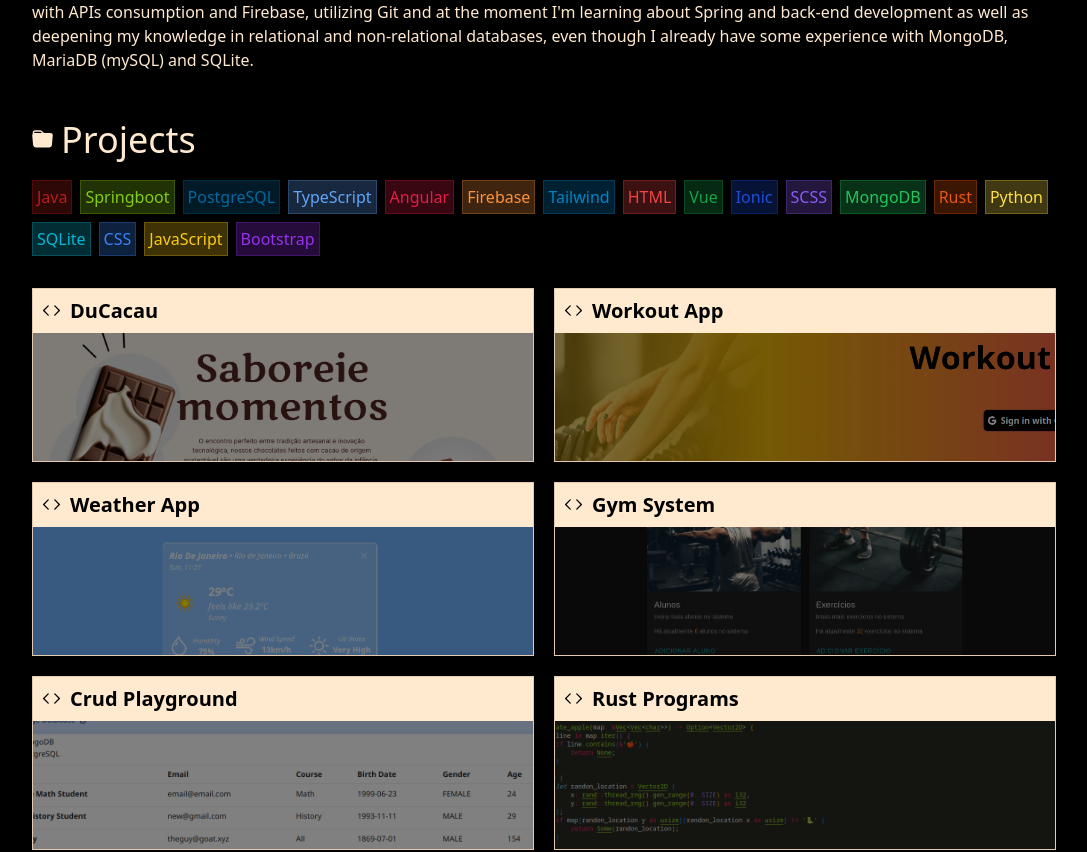
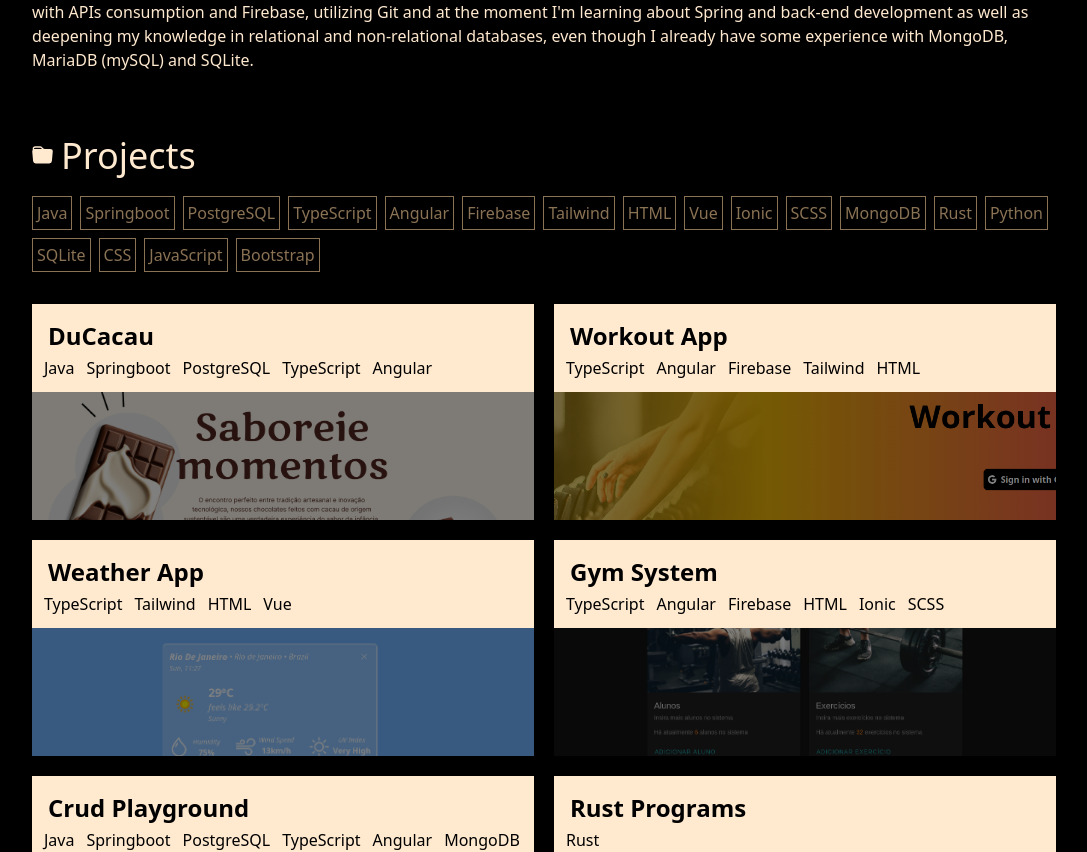
Before and after one commit to Edhet/eduardop, an Angular app: page / in a window 1280 px wide. Shown: the part 1463-2315 px from the top of the page, without its empty margins (96-1183 px from the left). Built offline with nearby package versions, Linux system fonts and the light colour scheme.

Commit message:
New project card and list design

```diff
--- a/src/app/components/footer/footer.component.html
+++ b/src/app/components/footer/footer.component.html
@@ -1,5 +1,5 @@
 <footer class="flex flex-row flex-wrap text-bAlmond min-w-min px-4 p-2 my-6 text-lg">
-  <div class="font-light mr-auto whitespace-nowrap">{{localizationService.footerContent.date}} <span class="text-tan ml-2 text-sm"> {{localizationService.footerContent.footerText}}</span>
+  <div class="font-light mr-auto whitespace-nowrap">{{localizationService.footerContent.date}} <span class="text-bAlmond ml-2 text-sm"> {{localizationService.footerContent.footerText}}</span>
   </div>
   <a class="flex text-fBistre font-light max-width-fit focus:outline-none hover:text-bAlmond transition-all" href="{{GITHUB_SOURCE_URL}}" target="_blank">
     <svg xmlns="http://www.w3.org/2000/svg" width="16" height="16" fill="currentColor" class="bi bi-github mr-2 my-auto" viewBox="0 0 16 16">
--- a/src/app/components/project-card/project-card.component.html
+++ b/src/app/components/project-card/project-card.component.html
@@ -1,15 +1,10 @@
-<a *ngIf="projectInfo" class="relative flex flex-col bg-bAlmond outline hover:outline-1 hover:outline-bAlmond border border-fBistre/25 mt-5 transition-all snap-center" href="{{projectInfo.url}}" target="_blank">
+<a *ngIf="projectInfo" href="{{projectInfo.url}}" target="_blank" class="flex flex-col bg-bAlmond outline hover:outline-1 hover:outline-bAlmond mt-5 transition-all">
+  <div class="p-4 pb-0 text-black">
+    <p class="text-2xl font-bold">{{projectInfo.name}}</p>
+  </div>
+  <div class="flex flex-wrap gap-1 p-2 pt-0">
+    <div *ngFor="let tag of projectsService.getTagListFromNames(projectInfo.tags)" class="p-1 font-light text-black max-w-fit max-h-fit">{{tag.tagName}}</div>
+  </div>
+  <img src="{{projectInfo.image}}" class="w-full bg-cover min-h-[8rem] max-h-[8rem] object-cover brightness-50" alt="web-page">
 
-
-    <div class="z-10 bg-bAlmond text-black px-2 py-2 text-xl top-2 left-4 font-bold flex">
-      <svg xmlns="http://www.w3.org/2000/svg" width="21" height="21" fill="currentColor" class="bi bi-code mr-2 my-auto" viewBox="0 0 16 16">
-        <path d="M5.854 4.854a.5.5 0 1 0-.708-.708l-3.5 3.5a.5.5 0 0 0 0 .708l3.5 3.5a.5.5 0 0 0 .708-.708L2.707 8l3.147-3.146zm4.292 0a.5.5 0 0 1 .708-.708l3.5 3.5a.5.5 0 0 1 0 .708l-3.5 3.5a.5.5 0 0 1-.708-.708L13.293 8l-3.147-3.146z"/>
-      </svg>
-      {{projectInfo.name}}
-    </div>
-
-    <!-- <div class="z-10 flex gap-2 p-2 flex-wrap max-h-full bg-bAlmond backdrop-blur-sm min-w-full ">
-      <div *ngFor="let tag of projectsService.getTagListFromNames(projectInfo.tags)" class="p-1 {{tag.color}} {{tag.bgColor}} {{tag.borderColor}} border max-w-fit max-h-fit">{{tag.tagName}}</div>
-    </div> -->
-    <img src="{{projectInfo.image}}" class="w-full bg-cover min-h-[8rem] max-h-[8rem] object-cover brightness-50" alt="web-page">
 </a>
--- a/src/app/components/project-list/project-list.component.html
+++ b/src/app/components/project-list/project-list.component.html
@@ -1,4 +1,4 @@
-<section class="relative">
+<section class="relative mt-16">
   <div class="flex mb-2">
     <svg xmlns="http://www.w3.org/2000/svg" width="21" height="21" fill="currentColor" class="bi bi-folder-fill fill-bAlmond mr-2 my-auto min-w-fit" viewBox="0 0 16 16">
       <path d="M9.828 3h3.982a2 2 0 0 1 1.992 2.181l-.637 7A2 2 0 0 1 13.174 14H2.825a2 2 0 0 1-1.991-1.819l-.637-7a1.99 1.99 0 0 1 .342-1.31L.5 3a2 2 0 0 1 2-2h3.672a2 2 0 0 1 1.414.586l.828.828A2 2 0 0 0 9.828 3zm-8.322.12C1.72 3.042 1.95 3 2.19 3h5.396l-.707-.707A1 1 0 0 0 6.172 2H2.5a1 1 0 0 0-1 .981l.006.139z"/>
@@ -8,11 +8,11 @@
 
   <div class="text-white md:sticky md:top-0 md:z-20 py-3 md:bg-black/75 md:backdrop-blur-sm">
     <div class="flex gap-2 flex-wrap">
-      <button *ngFor="let tag of projectsService.filters" class="p-1 max-w-fit transition-all outline-2 border outline-offset-1 {{projectsService.getTagStyles(tag)}}" [class.outline]="projectsService.filterIsActive(tag.tagName)" (click)="projectsService.changeFilter(tag)">
+      <button *ngFor="let tag of projectsService.filters" class="p-1 max-w-fit transition-all outline-2 border bg-transparent hover:border-bAlmond hover:text-bAlmond hover:bg-bAlmond/50" [ngClass]="projectsService.filterIsActive(tag.tagName) ? 'outline text-bAlmond border-bAlmond': 'text-fBistre border-fBistre'" (click)="projectsService.changeFilter(tag)">
         {{tag.tagName}}
       </button>
 
-      <button class="bg-slate-500/25 hover:bg-slate-500/75 focus:outline-none border border-slate-500/25 transition-all min-w-[2rem] min-h-[2rem] rounded-full" *ngIf="projectsService.activeFilters.length > 0" (click)="projectsService.clearFilters()">
+      <button class="bg-transparent text-bAlmond hover:bg-bAlmond/50 focus:outline-none border transition-all min-w-[2rem] min-h-[2rem] rounded-full" *ngIf="projectsService.activeFilters.length > 0" (click)="projectsService.clearFilters()">
         <svg xmlns="http://www.w3.org/2000/svg" width="18" height="18" fill="currentColor" class="m-auto bi bi-x" viewBox="0 0 16 16">
           <path d="M4.646 4.646a.5.5 0 0 1 .708 0L8 7.293l2.646-2.647a.5.5 0 0 1 .708.708L8.707 8l2.647 2.646a.5.5 0 0 1-.708.708L8 8.707l-2.646 2.647a.5.5 0 0 1-.708-.708L7.293 8 4.646 5.354a.5.5 0 0 1 0-.708z"/>
         </svg>
@@ -20,7 +20,7 @@
     </div>
   </div>
 
-  <p class="italic font-light text-bAlmond my-12 text-center" *ngIf="projectsService.projectList.length <= 0">{{localizationService.emptyQueryText}}</p>
+  <p class="italic font-light text-bAlmond my-24 text-xl text-center" *ngIf="projectsService.projectList.length <= 0">{{localizationService.emptyQueryText}}</p>
   <div class="lg:grid lg:grid-cols-2 lg:gap-x-5">
     <app-project-card *ngFor="let project of projectsService.projectList" [projectInfo]="project"></app-project-card>
   </div>
--- a/src/app/models/project.model.ts
+++ b/src/app/models/project.model.ts
@@ -2,6 +2,7 @@ import Tag from "./tag.model";
 
 export default interface Project {
     name: string,
+    descriptions: string[],
     image: string,
     url: string,
     tags: string[]
--- a/src/assets/json/langstext.json
+++ b/src/assets/json/langstext.json
@@ -13,7 +13,7 @@
         "sectionBody": "I'm a brazilian from Rio de Janeiro, a tech enthusiast, especially interested in web development, I did half a semester of Electrical Engineering at CEFET-RJ, but soon I realised that my real interest was in programming, because of that I went to Information Systems at UNIRIO, where I keep learning about software development and engineering. Im also interested in design, but particularly in web-design, having done amateur game development and written tabletop RPG system books too."
       },
       {
-        "sectionHeader": "Your",
+        "sectionHeader": "I'm a",
         "sectionBody": "Developer"
       },
       {
@@ -44,7 +44,7 @@
         "sectionBody": "Sou um brasileiro do Rio de Janeiro, entusiasta de tecnologia, especialmente interessado em desenvolvimento web, cursei Engenharia Elétrica no CEFET-RJ por meio período, porém logo percebi que meu real interesse era em programação, assim mudando de curso para Sistemas de Informação na UNIRIO, onde sigo aprendendo sobre desenvolvimento e engenharia de software. Também tenho interesse em design, em particular em web-design, além de já ter feito desenvolvimento amador de jogos e escrito livros de sistemas de RPG de mesa."
       },
       {
-        "sectionHeader": "Seu desenvolvedor"
+        "sectionHeader": "Sou um desenvolvedor"
       },
       {
         "sectionHeader": "Habilidades e Experiência",
```
